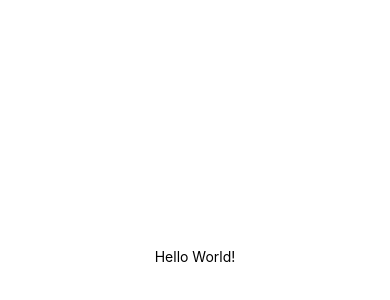
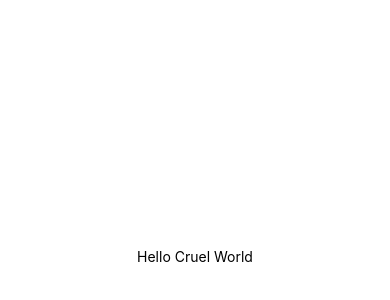
Before and after one commit to asteele5/To-Do-List-App, a React Native app: screen / in a window 390 px wide. Shown: the part 166-466 px from the top of the page. Built offline with nearby package versions, Linux system fonts and the light colour scheme.

Commit message:
test commit

```diff
--- a/App.js
+++ b/App.js
@@ -5,7 +5,7 @@ import { StyleSheet, Text, View } from 'react-native';
 export default function App() {
   return (
     <View style={styles.container}>
-      <Text>Hello World!</Text>
+      <Text>Hello Cruel World</Text>
       <StatusBar style="auto" />
     </View>
   );
```
